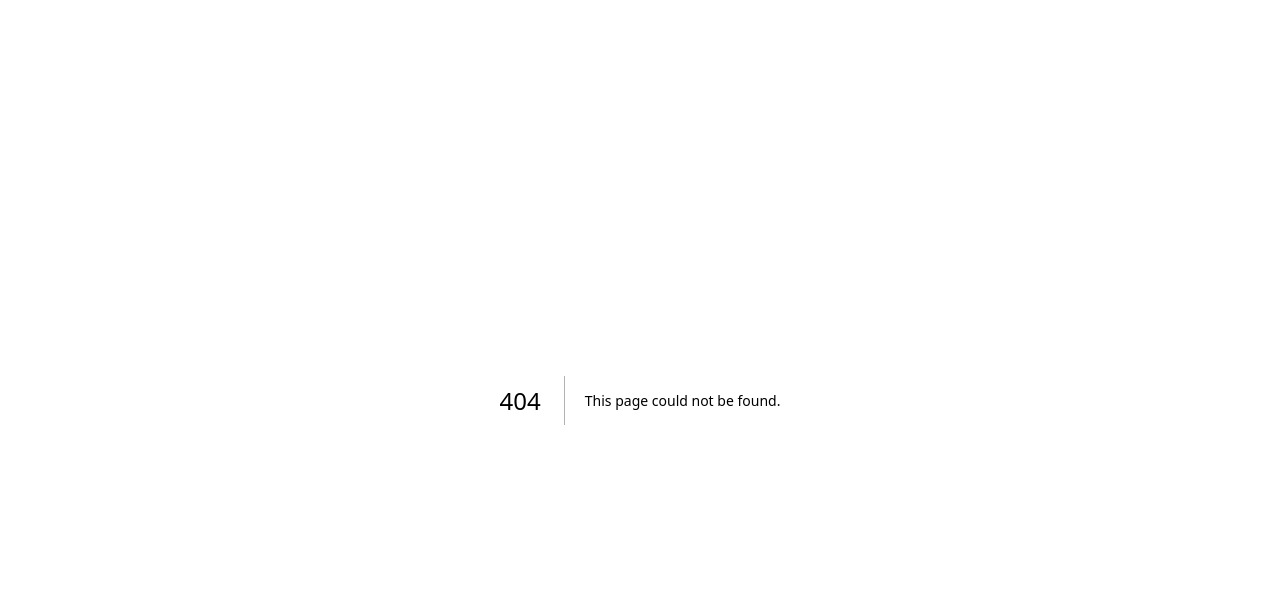
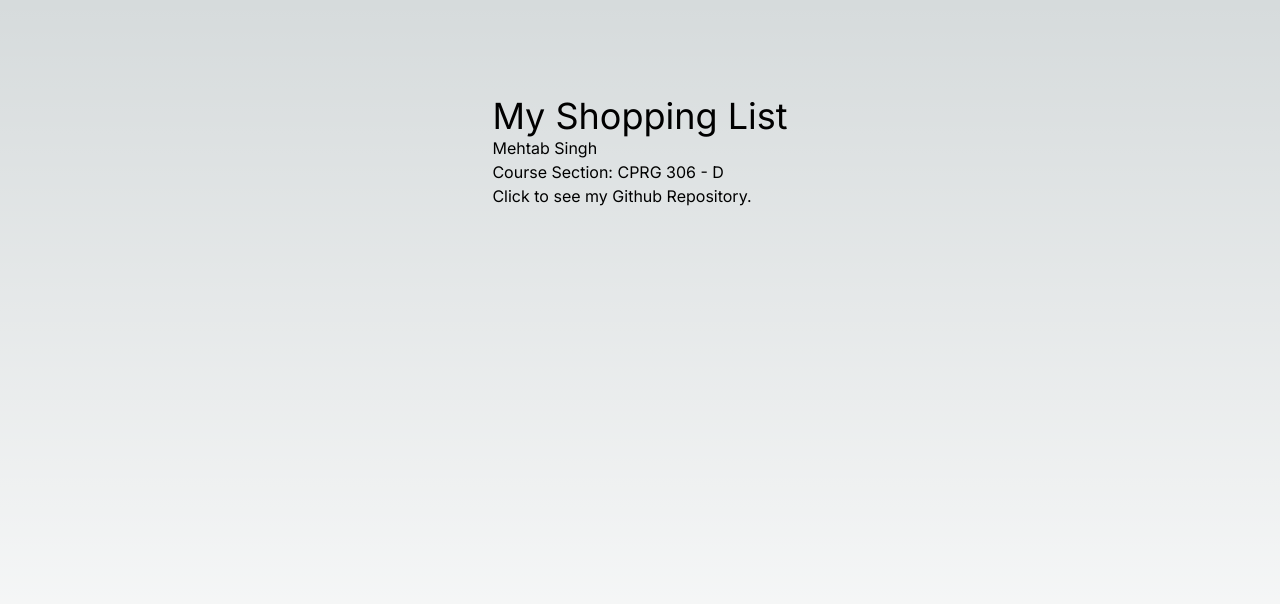
Before and after one commit to Mehtaab-010110/cprg306-assignments, a Next.js app: page /week2 in a window 1280 px wide. Before the commit this address had no page. Shown: the top 604 px of the page. Built offline with nearby package versions, Linux system fonts and the light colour scheme.

Commit message:
Changes made to the Home page

```diff
--- a/app/StudentInfo.js
+++ b/app/StudentInfo.js
@@ -7,8 +7,10 @@ const StudentInfo = () => {
             <h6>Mehtab Singh</h6>
             <h6>Course Section: CPRG 306 - D</h6>
             <Link href = "https://github.com/Mehtaab-010110/cprg306-assignments">
-                <a>Click to see my Github Repository.</a>
+                Click to see my Github Repository.
             </Link>
         </div>
     );
     };
+
+    export default StudentInfo;
--- a/app/page.js
+++ b/app/page.js
@@ -1,19 +1,17 @@
-import StudentInfo from './StudentInfo';
-import Image from 'next/image'
 import React from 'react';
 import Link from 'next/link';
+import StudentInfo from './StudentInfo'; // Make sure the path is correct
+import Image from 'next/image';
 
 export default function Home() {
   return (
     <main className="flex min-h-screen flex-col items-center justify-between p-24">
       <div>
-        <h1>
-          CPRG 306 : Web Development 2 - Assignments
-        </h1>
+        <h1 class = "text-4xl">CPRG 306 : Web Development 2 - Assignments</h1>
         <StudentInfo />
-        <link href="/week2">
-          <a>Week 2</a>
-        </link>
+        <Link href="/week2">
+          Week 2
+        </Link>
       </div>
     </main>
   );
--- /dev/null
+++ b/app/week2/page.js
@@ -0,0 +1,14 @@
+import React from "react";
+import Link from 'next/link';
+import StudentInfo from "../StudentInfo";
+
+export default function week2Page() {
+    return (
+        <main className="flex min-h-screen flex-col items-center justify-between p-24">
+          <div>
+            <h1 class = "text-4xl">My Shopping List</h1>
+            <StudentInfo />
+          </div>
+        </main>
+      );
+}
```
